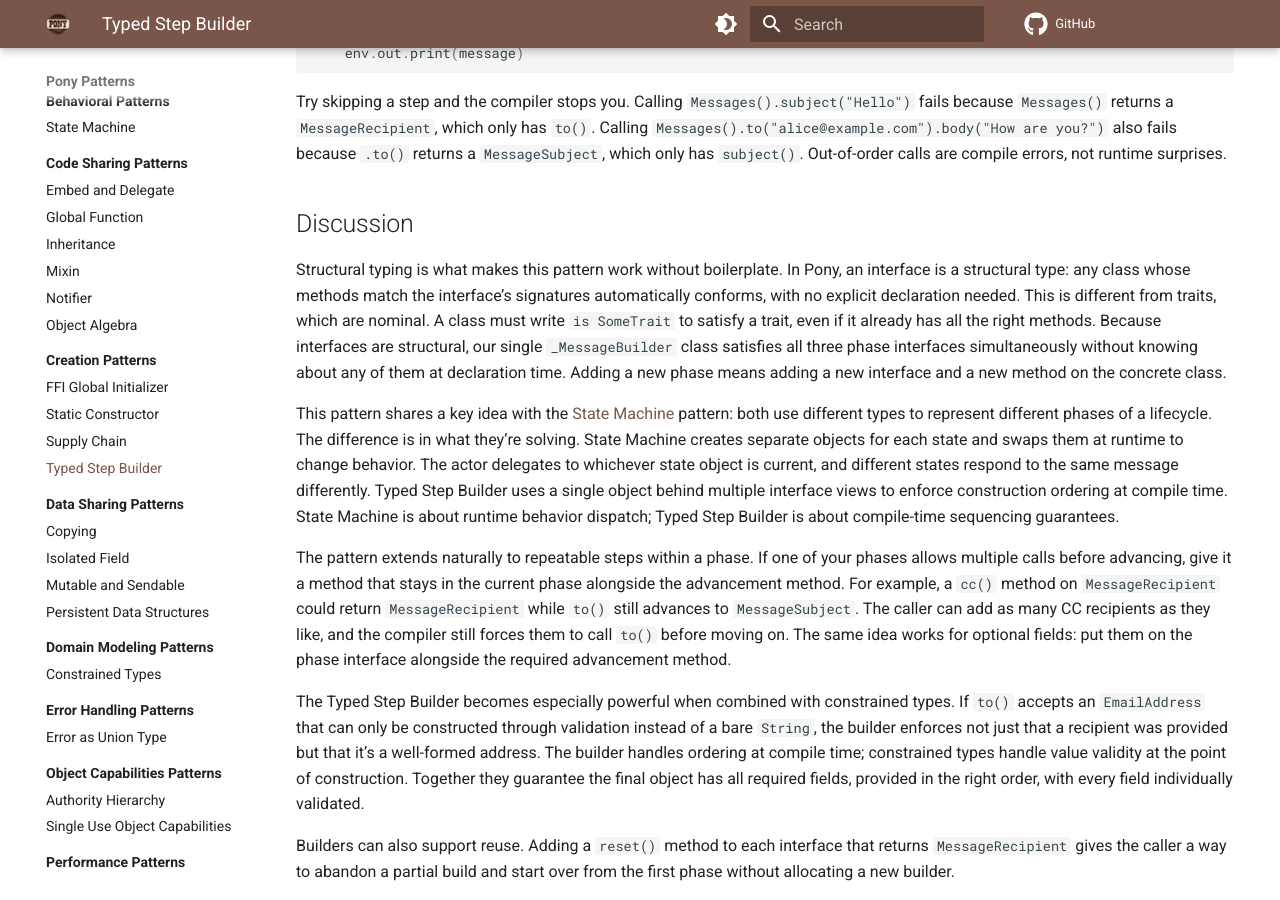
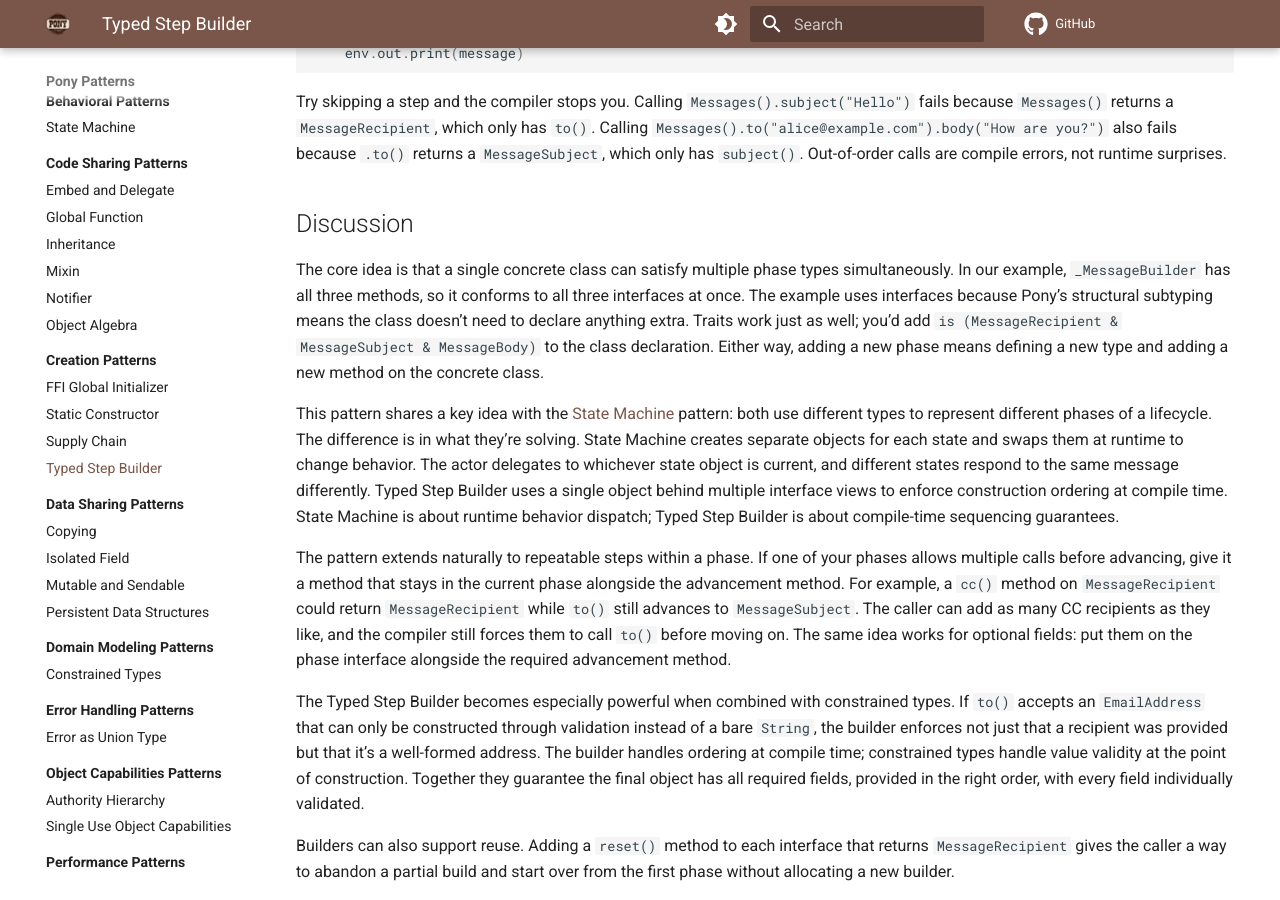
Before and after one commit to ponylang/pony-patterns, an MkDocs documentation site: the page built from docs/creation/typed-step-builder.md, in a window 1280 px wide and 900 px high, scrolled down 3039 px. Built offline with MkDocs 1.6.1 and Material for MkDocs 9.7.7, drawn with Linux system fonts in a browser that asks for light colours; comment, search, counter and statistics services are not loaded.

Commit message:
Reframe Discussion to focus on the type-per-phase idea, not interfaces
The pattern works equally well with traits (just add `is` clauses).
The structural vs nominal distinction is worth noting but isn't the
key enabler.

```diff
--- a/docs/creation/typed-step-builder.md
+++ b/docs/creation/typed-step-builder.md
@@ -147,7 +147,7 @@ Try skipping a step and the compiler stops you. Calling `Messages().subject("Hel
 
 ## Discussion
 
-Structural typing is what makes this pattern work without boilerplate. In Pony, an interface is a structural type: any class whose methods match the interface's signatures automatically conforms, with no explicit declaration needed. This is different from traits, which are nominal. A class must write `is SomeTrait` to satisfy a trait, even if it already has all the right methods. Because interfaces are structural, our single `_MessageBuilder` class satisfies all three phase interfaces simultaneously without knowing about any of them at declaration time. Adding a new phase means adding a new interface and a new method on the concrete class.
+The core idea is that a single concrete class can satisfy multiple phase types simultaneously. In our example, `_MessageBuilder` has all three methods, so it conforms to all three interfaces at once. The example uses interfaces because Pony's structural subtyping means the class doesn't need to declare anything extra. Traits work just as well; you'd add `is (MessageRecipient & MessageSubject & MessageBody)` to the class declaration. Either way, adding a new phase means defining a new type and adding a new method on the concrete class.
 
 This pattern shares a key idea with the [State Machine](../behavioral/state-machine.md) pattern: both use different types to represent different phases of a lifecycle. The difference is in what they're solving. State Machine creates separate objects for each state and swaps them at runtime to change behavior. The actor delegates to whichever state object is current, and different states respond to the same message differently. Typed Step Builder uses a single object behind multiple interface views to enforce construction ordering at compile time. State Machine is about runtime behavior dispatch; Typed Step Builder is about compile-time sequencing guarantees.
 
```
